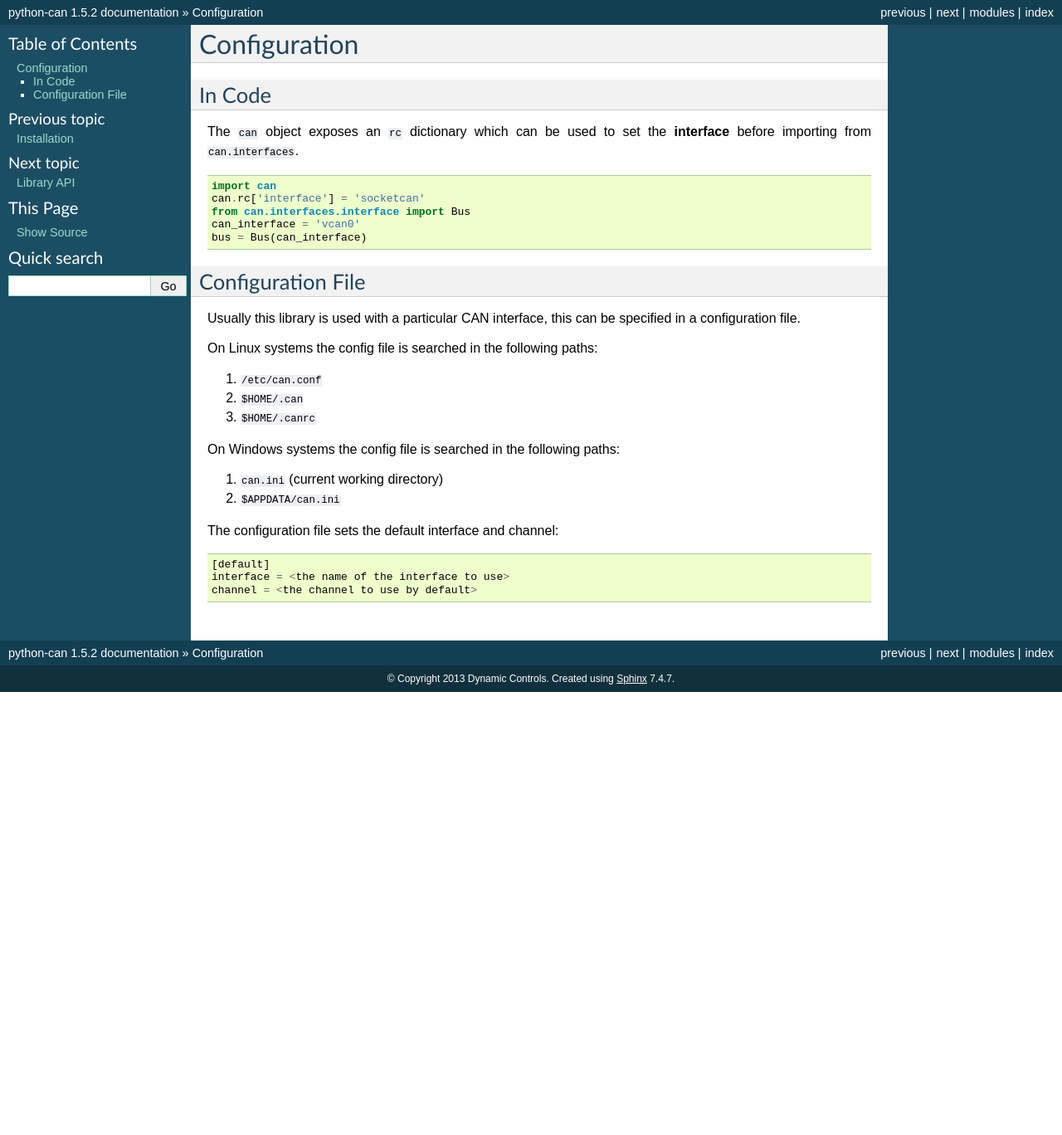
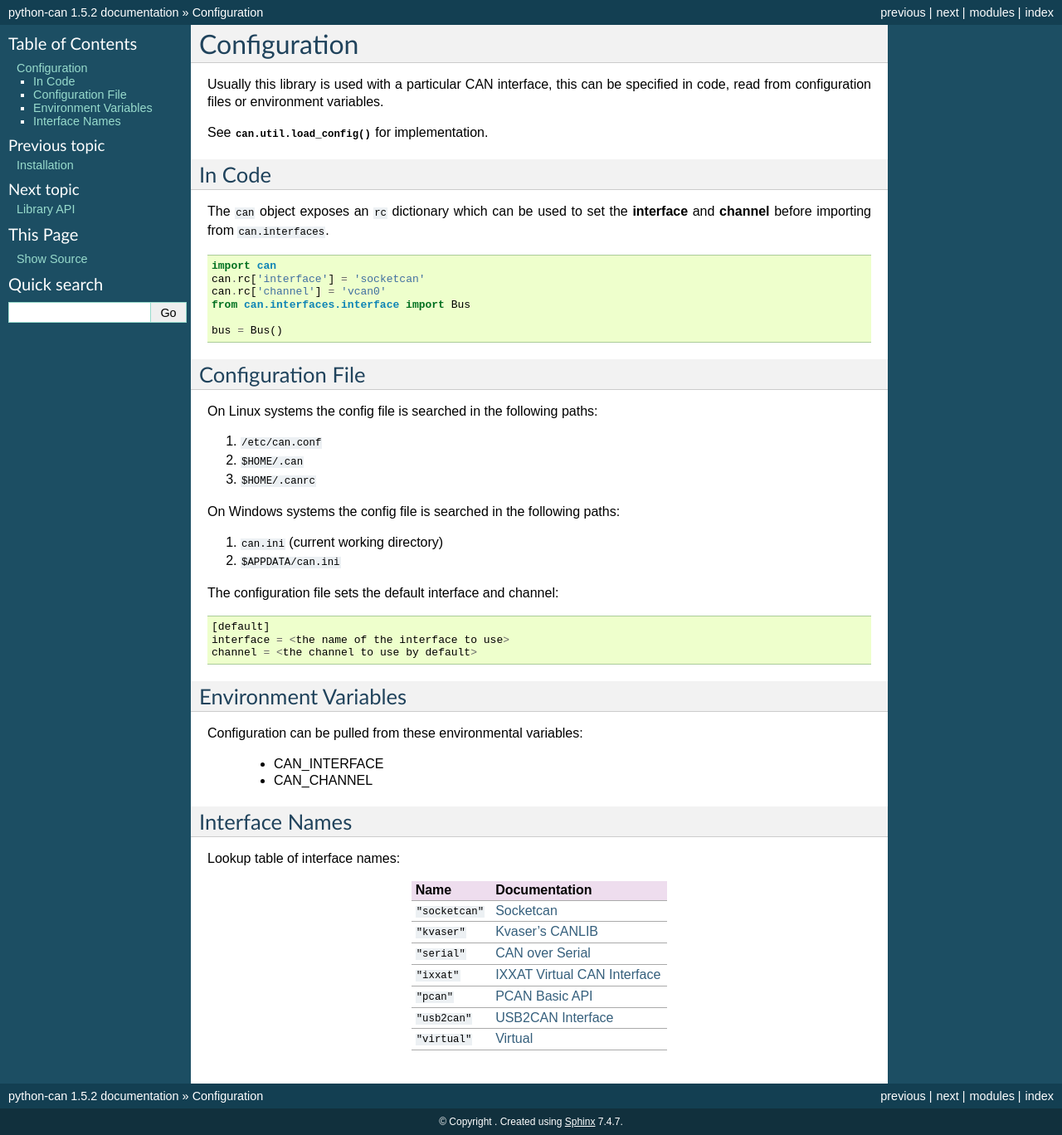
Before and after one commit to hardbyte/python-can, a Sphinx documentation site: the page built from doc/configuration.rst, in a window 1280 px wide. Shown: the whole page at 83% size. Built offline with Sphinx 7.4.7, drawn with Linux system fonts in a browser that asks for light colours; before the commit the page ends 900 px from its top, so only the background shows below that.

Commit message:
Documenting configuration

```diff
--- a/doc/conf.py
+++ b/doc/conf.py
@@ -3,15 +3,21 @@
 # python-can documentation build configuration file
 #
 # This file is execfile()d with the current directory set to its containing dir.
-#
-# Note that not all possible configuration values are present in this
-# autogenerated file.
-#
-# All configuration values have a default; values that are commented out
-# serve to show the default.
 
 import sys
 import os
+
+# General information about the project.
+project = u'python-can'
+
+# The version info for the project you're documenting, acts as replacement for
+# |version| and |release|, also used in various other places throughout the
+# built documents.
+#
+# The short X.Y version.
+version = '1.5'
+# The full version, including alpha/beta/rc tags.
+release = '1.5.2'
 
 # If extensions (or modules to document with autodoc) are in another directory,
 # add these directories to sys.path here. If the directory is relative to the
@@ -54,19 +60,6 @@ source_suffix = '.rst'
 # The master toctree document.
 master_doc = 'index'
 
-# General information about the project.
-project = u'python-can'
-
-copyright = u'2013 Dynamic Controls'
-
-# The version info for the project you're documenting, acts as replacement for
-# |version| and |release|, also used in various other places throughout the
-# built documents.
-#
-# The short X.Y version.
-version = '1.5'
-# The full version, including alpha/beta/rc tags.
-release = '1.5.2'
 
 # The language for content autogenerated by Sphinx. Refer to documentation
 # for a list of supported languages.
--- a/doc/configuration.rst
+++ b/doc/configuration.rst
@@ -2,27 +2,29 @@ Configuration
 =============
 
 
+Usually this library is used with a particular CAN interface, this can be
+specified in code, read from configuration files or environment variables.
+
+See :func:`can.util.load_config` for implementation.
 
 In Code
 -------
 
-The ``can`` object exposes an ``rc`` dictionary which can be used to set the **interface**
-before importing from ``can.interfaces``.
+The ``can`` object exposes an ``rc`` dictionary which can be used to set
+the **interface** and **channel** before importing from ``can.interfaces``.
 
 ::
 
     import can
     can.rc['interface'] = 'socketcan'
+    can.rc['channel'] = 'vcan0'
     from can.interfaces.interface import Bus
-    can_interface = 'vcan0'
-    bus = Bus(can_interface)
+
+    bus = Bus()
 
 
 Configuration File
 ------------------
-
-Usually this library is used with a particular CAN interface, this can be specified in
-a configuration file.
 
 On Linux systems the config file is searched in the following paths:
 
@@ -42,3 +44,36 @@ The configuration file sets the default interface and channel:
     [default]
     interface = <the name of the interface to use>
     channel = <the channel to use by default>
+
+
+Environment Variables
+---------------------
+
+Configuration can be pulled from these environmental variables:
+
+    * CAN_INTERFACE
+    * CAN_CHANNEL
+
+
+Interface Names
+---------------
+
+Lookup table of interface names:
+
++---------------------+-------------------------------------+
+| Name                | Documentation                       |
++=====================+=====================================+
+| ``"socketcan"``     | :doc:`interfaces/socketcan`         |
++---------------------+-------------------------------------+
+| ``"kvaser"``        | :doc:`interfaces/kvaser`            |
++---------------------+-------------------------------------+
+| ``"serial"``        | :doc:`interfaces/serial`            |
++---------------------+-------------------------------------+
+| ``"ixxat"``         | :doc:`interfaces/ixxat`             |
++---------------------+-------------------------------------+
+| ``"pcan"``          | :doc:`interfaces/pcan`              |
++---------------------+-------------------------------------+
+| ``"usb2can"``       | :doc:`interfaces/usb2can`           |
++---------------------+-------------------------------------+
+| ``"virtual"``       | :doc:`interfaces/virtual`           |
++---------------------+-------------------------------------+
```
Also changed, not shown: doc/api.rst (+8 -0 lines), doc/interfaces.rst (+14 -19 lines), 1 other file.
